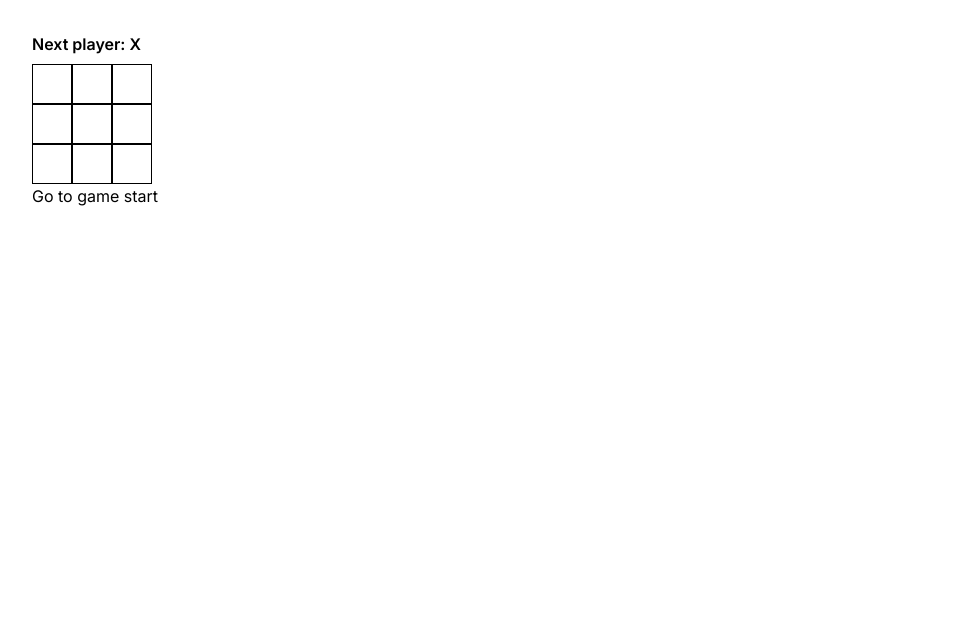
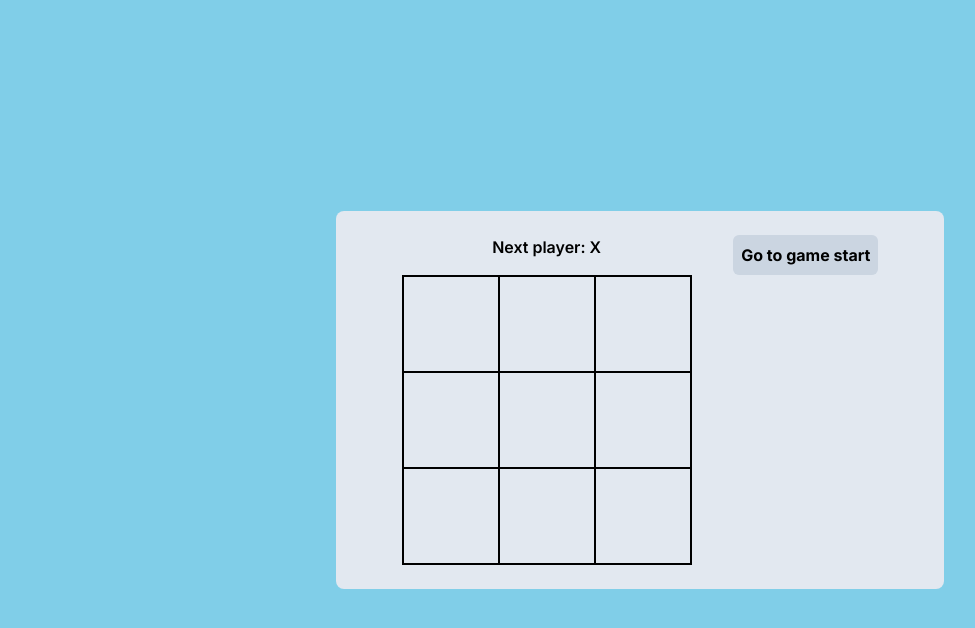
Before and after one commit to danilo-cardoso/react-test-app, a Next.js app: page / in a window 1280 px wide. Shown: the top 628 px of the page, without its empty margins (0-975 px from the left). Built offline with nearby package versions, Linux system fonts and the light colour scheme.

Commit message:
Adicionando estilização para a página

```diff
--- a/src/app/globals.css
+++ b/src/app/globals.css
@@ -18,6 +18,11 @@
 
 body {
   padding: 2rem;
+  background-color: #80CEE8;
+  display: flex;
+  justify-content: center;
+  align-items: center;
+  height: 100vh;
 }
 
 @layer utilities {
--- a/src/app/page.tsx
+++ b/src/app/page.tsx
@@ -5,7 +5,7 @@ import { useState } from 'react';
 function Square({ value, onSquareClick }): JSX.Element {
   return (
     <button
-    className="border-black border w-10 h-10 font-extrabold"
+    className="border-black border w-24 h-24 font-extrabold text-4xl"
     onClick={onSquareClick}
     title='TicTacToe Cell'
     >
@@ -49,12 +49,12 @@ function Board({ xIsNext, squares, onPlay }) {
   })
 
   return (
-  <>
+  <div className='flex flex-col items-center gap-2'>
     <div className=' pb-2 font-semibold'>{ status }</div>
-    <div className=" grid-cols-3 grid-rows-3 inline-grid h-auto">
+    <div className=" grid-cols-3 grid-rows-3 inline-grid h-auto border border-black">
       { boardSquares }
     </div>
-  </>
+  </div>
   );
 }
 
@@ -84,18 +84,18 @@ export default function Game() {
     }
     return (
       <li key={ move }>
-        <button onClick={() => jumpTo(move)}>{ description }</button>
+        <button className=' bg-slate-300 p-2 rounded-md' onClick={() => jumpTo(move)}>{ description }</button>
       </li>
     );
   });
 
   return (
-    <div className='game'>
+    <div className='game bg-slate-200 flex justify-evenly w-1/2 rounded-lg p-6'>
       <div className='game-board'>
         <Board xIsNext={ xIsNext } squares={ currentSquares } onPlay={ handlePlay } />
       </div>
-      <div className='game-info'>
-        <ol>{ moves }</ol>
+      <div className='game-info font-bold'>
+        <ol className='flex flex-col justify-center items-start gap-2'>{ moves }</ol>
       </div>
     </div>
   );
```
